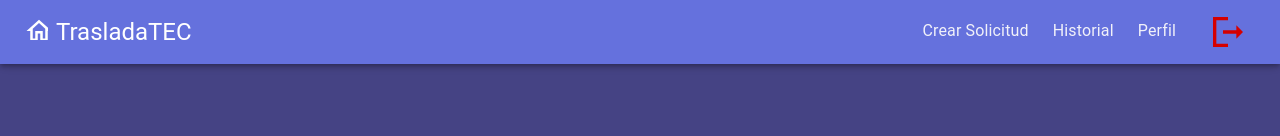
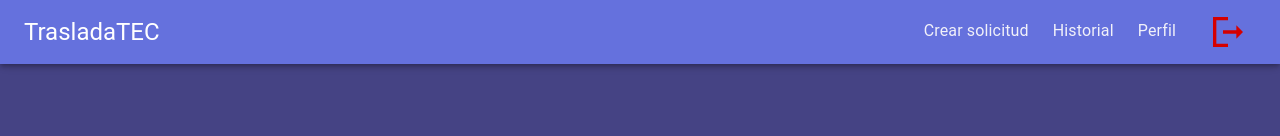
Before and after one commit to JesugG17/TrasladaTEC, a React (Vite) app in the folder frontend/: page /crear in a window 1280 px wide. Shown: the top 136 px of the page. Built offline with nearby package versions, Linux system fonts and the light colour scheme.

Commit message:
refactor: links optimizados y mensajes de exito y fallo en solicitudview añadidos

```diff
--- a/frontend/src/Auth/pages/LoginPage.jsx
+++ b/frontend/src/Auth/pages/LoginPage.jsx
@@ -57,7 +57,7 @@ export const LoginPage = () => {
                   onChange={ handleChange }
                   InputProps={{
                     startAdornment: (
-                      <InputAdornment sx={{mr: 1}}>
+                      <InputAdornment position='start' sx={{mr: 1}}>
                         <PasswordOutlined />
                       </InputAdornment>
                     )
--- a/frontend/src/theme/theme.js
+++ b/frontend/src/theme/theme.js
@@ -13,7 +13,7 @@ export const theme = createTheme({
             main: red.A700
         },
         success: {
-            main: green.A100
+            main: green.A700
         },
         warning: {
             main: yellow.A200
--- a/frontend/src/trasladatec/components/Links.jsx
+++ b/frontend/src/trasladatec/components/Links.jsx
@@ -1,6 +1,21 @@
 import { LogoutSharp } from "@mui/icons-material";
 import { Grid, IconButton, Link } from "@mui/material";
 import { Link as RouterLink, useNavigate } from "react-router-dom";
+
+const links = [
+  {
+    to: '/crear',
+    text: 'Crear solicitud'
+  },
+  {
+    to: '/historial',
+    text: 'Historial'
+  },
+  {
+    to: '/estudiante',
+    text: 'Perfil'
+  }
+]
 
 export const Links = () => {
 
@@ -14,30 +29,19 @@ export const Links = () => {
 
   return (
     <Grid item>
-      <Link
-        component={RouterLink}
-        to="/crear"
-        color="secondary"
-        sx={{ textDecoration: "none", mr: 3 }}
-      >
-        Crear Solicitud
-      </Link>
-      <Link
-        component={RouterLink}
-        to="/historial"
-        color="secondary"
-        sx={{ textDecoration: "none", mr: 3 }}
-      >
-        Historial
-      </Link>
-      <Link
-        component={RouterLink}
-        to="/estudiante"
-        color="secondary"
-        sx={{ textDecoration: "none", mr: 3 }}
-      >
-        Perfil
-      </Link>
+      {
+        links.map( ({ to, text }, index) => (
+          <Link
+            key={index}
+            component={RouterLink}
+            to={ to }
+            color='secondary'
+            sx={{ textDecoration: "none", mr: 3 }}
+          >
+            { text }
+          </Link>
+        ))
+      }
       <IconButton onClick={ logout }>
         <LogoutSharp color="error" sx={{ fontSize: 40 }} />
       </IconButton>
--- a/frontend/src/trasladatec/components/Navbar.jsx
+++ b/frontend/src/trasladatec/components/Navbar.jsx
@@ -17,10 +17,7 @@ export const Navbar = () => {
                 justifyContent='space-between'
                 alignItems='center'
             >
-                <Grid container direction='row' xs={6}>
-                    <Icon sx={{mr: 1}}>
-                        <HomeOutlined sx={{fontSize: 30}}/>
-                    </Icon>
+                <Grid item>
                     <Typography variant='h5' component='p'>
                         TrasladaTEC
                     </Typography>
--- a/frontend/src/trasladatec/view/SolicitudView.jsx
+++ b/frontend/src/trasladatec/view/SolicitudView.jsx
@@ -4,26 +4,32 @@ import { TrasladaTECLayout } from '../layout/TrasladaTECLayout'
 
 const institutos = ['Culiacan', 'Hermosillo', 'CDMX', 'Mazatlan'];
 const motivos = ['Familiar', 'Personal'];
+
 export const SolicitudView = () => {
-
 
   const [otroMotivo, setOtroMotivo] = useState('');
   const [instituto, setInputInstituto] = useState('');
   const [motivo, setInputMotivo] = useState('');
   const [error, setError] = useState(false);
+  const [success, setSuccess] = useState(false);
+
 
   const onChangeInstituto = (event, newInputValue) => {
     if (error) setError(false);
+    if (success) setSuccess(false);
+
     setInputInstituto(newInputValue);
   }
 
   const onChangeMotivo = (event, newInputValue) => {
     if (error) setError(false);
+    if (success) setSuccess(false);
     setInputMotivo(newInputValue);
   }
 
   const handleChange = (event) => {
     if (error) setError(false);
+    if (success) setSuccess(false);
     setOtroMotivo(event.target.value);
   }
 
@@ -31,13 +37,15 @@ export const SolicitudView = () => {
     event.preventDefault();
 
     if (instituto.length === 0 || motivo.length === 0 || otroMotivo.length === 0) {
-      setError(true)
+      setError(true);
+      setSuccess(false);
       return;
     }
 
     setInputInstituto('');
     setInputMotivo('');
     setOtroMotivo('');
+    setSuccess(true);
   }
 
   return (
@@ -47,7 +55,7 @@ export const SolicitudView = () => {
             direction='row'
             justifyContent='center'
             alignItems='center'
-            sx={{width: '100%', height: '100vh'}}
+            sx={{width: '100%', height: '95vh', mt: 3}}
           >
 
             <Grid
@@ -125,6 +133,10 @@ export const SolicitudView = () => {
                     error &&
                     <Alert sx={{mt: 2}} severity='error' color='error'>Favor de llenar todos los campos</Alert>
                   }
+                  {
+                    success &&
+                    <Alert severity='success' sx={{mt: 2}} color='success'>Solicitud creada exitosamente</Alert>
+                  }
                 </Grid>
               </form>
             </Grid>
```
